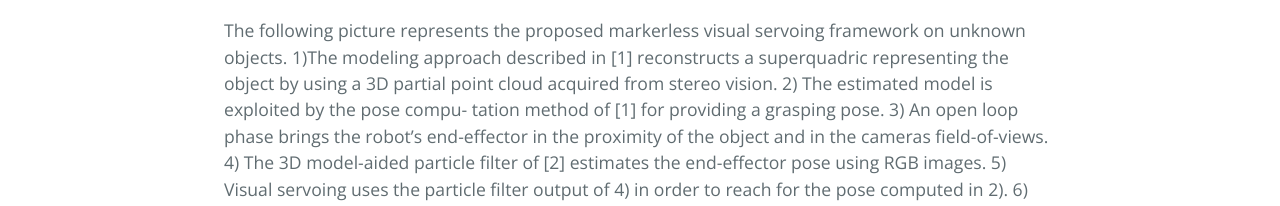
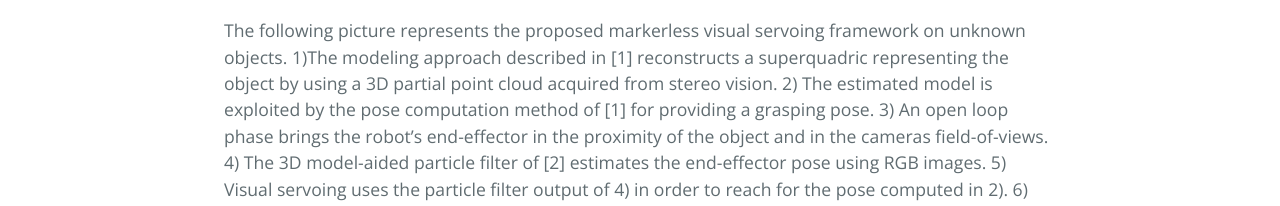
Before and after one commit to giuliavezzani/giuliavezzani_old.github.io, a Jekyll site: the page built from visual-servoing.md, in a window 1280 px wide. Shown: the part 987-1193 px from the top of the page. Built offline with Jekyll 4.4.1, drawn with Linux system fonts in a browser that asks for light colours; some of the changed text lies outside the part shown.

Commit message:
Update visual-servoing.md

```diff
--- a/visual-servoing.md
+++ b/visual-servoing.md
@@ -13,8 +13,7 @@ A preprint is available on [arxiv](https://arxiv.org/pdf/1710.04465.pdf).
 
 
 The following picture represents  the  proposed  markerless  visual  servoing framework on unknown objects. 1)The  modeling  approach  described  in  [1]  reconstructs a  superquadric  representing  the  object  by  using  a  3D
-partial point cloud acquired from stereo vision. 2) The  estimated  model  is  exploited  by  the  pose  compu-
-tation method of [1] for providing a grasping pose. 3)  An  open  loop  phase  brings  the  robot’s  end-effector  in
+partial point cloud acquired from stereo vision. 2) The  estimated  model  is  exploited  by  the  pose  computation method of [1] for providing a grasping pose. 3)  An  open  loop  phase  brings  the  robot’s  end-effector  in
 the proximity of the object and in the cameras field-of-views. 4) The 3D model-aided particle filter of [2] estimates the
 end-effector pose using RGB images. 5) Visual servoing uses the particle filter output of 4) in order to reach for the pose computed in 2). 6) Reaching completes and the robot grasps the object.
 <p align="center">
@@ -22,7 +21,7 @@ end-effector pose using RGB images. 5) Visual servoing uses the particle filter
 </p>
 
 [1]  G. Vezzani, U. Pattacini, and L. Natale, “A grasping approach based on superquadric models,” in
-_IEEE International Confeference on Robotics Automation_, pp. 1579–1586, IEEE, 2017
+_IEEE International Confeference on Robotics Automation_, pp. 1579–1586, IEEE, 2017.
 
 [2] C.  Fantacci,  U.  Pattacini,  V.  Tikhanoff,  and  L.  Natale,  “Visual  end-effector tracking using a 3D model-aided particle filter for humanoid
 robot  platforms,” in _IEEE/RSJ  International Conference on Intelligent Robots and Systems_, Vancouver, BC,Canada, September 24–28, 2017. arXiv preprint 1703.0477.
```
